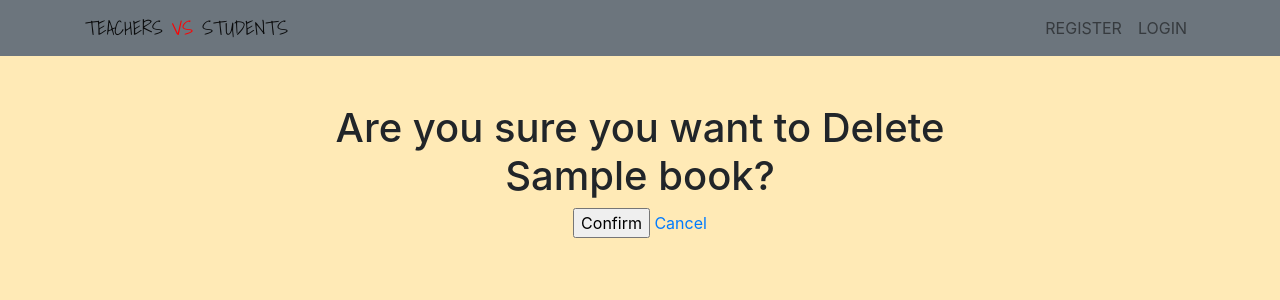
After one commit to mehariogbe/teacher-vs-student, a Django app: template app/templates/book_delete.html in a window 1280 px wide. The commit adds this page. Shown: the top 300 px of the page. Run offline with Django 3.2, Linux system fonts and the light colour scheme; the template is opened without the code that fills it: most values are stand-ins (such as "Sample title", 1, 10 or a date in 2020); some libraries are stand-ins or nearby versions.

Commit message:
add book delete

```diff
--- /dev/null
+++ b/app/templates/book_delete.html
@@ -0,0 +1,20 @@
+{% extends 'base.html' %} {% block content %}
+
+<style>
+
+    body {
+
+      background-color: rgba(255, 232, 174, 0.892);
+    }
+  </style>
+<h1 class="title pt-5" style="text-align: center;">Are you sure you want to Delete <br>{{book.title}}?</h1>
+<form method="post" style="text-align: center;">
+  {% csrf_token %}
+  <div class="buttons">
+
+    <input class="button is-danger" type="submit" value="Confirm" />
+
+    <a class="button is-primary" href="{% url 'library' %}">Cancel</a >
+  </div>
+</form>
+{% endblock %}
--- a/app/templates/comment_delete.html
+++ b/app/templates/comment_delete.html
@@ -6,7 +6,7 @@
         background-color: rgba(255, 232, 174, 0.892);
     }
   </style>
-<h1 class="title pt-5" style="text-align: center;">Are you sure you want to Delete {{comment.comment}} ?</h1>
+<h1 class="title pt-5" style="text-align: center;">Are you sure you want to Delete <br> {{comment.comment}} ?</h1>
 <form method="post" style="text-align: center;">
     {% csrf_token %}
     <div class="buttons">
--- a/app/templates/lab_delete.html
+++ b/app/templates/lab_delete.html
@@ -7,7 +7,7 @@
     }
 </style>
 
-<h1 class="title pt-5" style="text-align: center;">Are you sure you want to Delete {{lab.types}} - {{lab.title}}?</h1>
+<h1 class="title pt-5" style="text-align: center;">Are you sure you want to Delete <br> {{lab.types}} - {{lab.title}}?</h1>
 <form method="post" style="text-align: center;">
     {% csrf_token %}
     <div class="buttons">
--- a/app/templates/lesson_delete.html
+++ b/app/templates/lesson_delete.html
@@ -7,7 +7,7 @@
     }
   </style>
 
-<h1 class="title pt-5" style="text-align: center;">Are you sure you want to Delete {{lesson.title}}?</h1>
+<h1 class="title pt-5" style="text-align: center;">Are you sure you want to Delete <br> {{lesson.title}}?</h1>
 <form method="post" style="text-align: center;">
     {% csrf_token %}
     <div class="buttons">
--- a/app/urls.py
+++ b/app/urls.py
@@ -38,7 +38,8 @@ urlpatterns = [
     path('lesson/<int:pk>/comment_delete',views.CommentDelete.as_view(), name="comment_delete"),
 
     path('library/', views.BooksList.as_view(), name='library'),
-    path('book/add', views.BookCreate.as_view(), name="book_create")
+    path('book/add', views.BookCreate.as_view(), name="book_create"),
+    path('book/<int:pk>/delete',views.BookDelete.as_view(), name="book_delete"),
 
 
 
--- a/app/views.py
+++ b/app/views.py
@@ -273,3 +273,8 @@ class BookCreate(CreateView):
     fields = ['title', 'img', 'author', 'description', 'link']
     template_name = "book_create.html"
     success_url = "/library/"
+
+class BookDelete(DeleteView):
+    model = Book
+    template_name = "book_delete.html"
+    success_url = "/library/"
```
Also changed, not shown: app/templates/library.html (+31 -15 lines).
